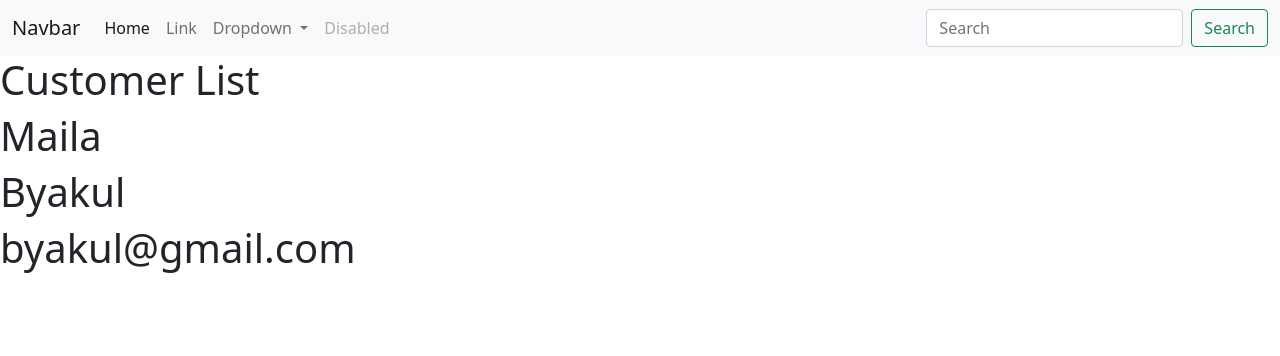
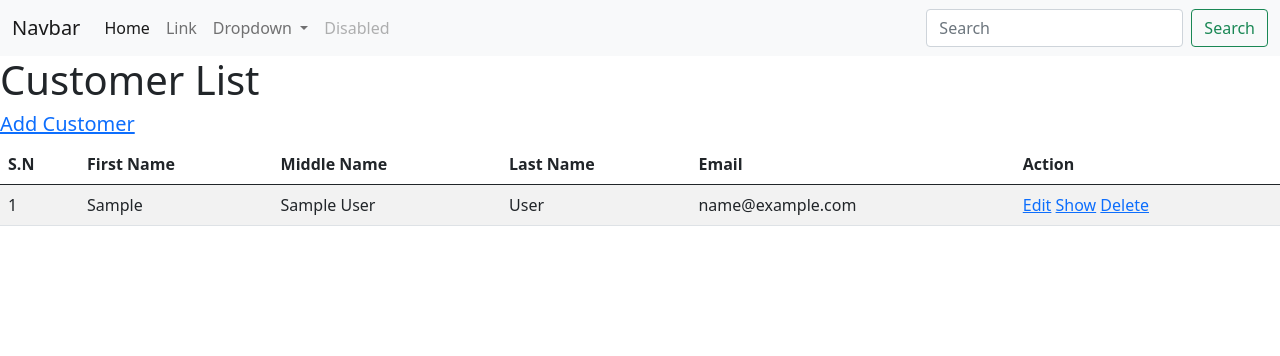
Before and after one commit to sumitstha1/customer_tracker, a Django app: page /ct/customers/ in a window 1280 px wide. Shown: the top 356 px of the page. Run offline with Django 4.2, Linux system fonts and the light colour scheme; tables that the repository leaves empty hold one stand-in row (Sample ...).

Commit message:
saving data in db & creating the table for data list

```diff
--- a/project_customer/app_customer/templates/customers/index.html
+++ b/project_customer/app_customer/templates/customers/index.html
@@ -6,9 +6,34 @@ CUSTOMER List
 
 {% block body_content %}
 <h1>Customer List</h1>
-
-<h1>{{ data.first_name }}</h1>
-<h1>{{ data.last_name }}</h1>
-<h1>{{ data.email }}</h1>
+<h5><a href="{% url 'customer.create' %}">Add Customer</a></h5>
+<table class="table table-striped">
+    <thead>
+        <tr>
+           <th>S.N</th>
+           <th>First Name</th>
+           <th>Middle Name</th>
+           <th>Last Name</th>
+           <th>Email</th>
+           <th>Action</th>
+        </tr>
+    </thead>
+    <tbody>
+       {% for customer in customers %}
+        <tr>
+            <td>{{ forloop.counter }}</td>
+            <td>{{ customer.first_name }}</td>
+            <td>{{ customer.middle_name }}</td>
+            <td>{{ customer.last_name }}</td>
+            <td>{{ customer.email }}</td>
+            <td>
+                <a href='#'>Edit</a>
+                <a href='#'>Show</a>
+                <a href='#'>Delete</a>
+            </td>
+        </tr>
+        {% endfor %}
+    </tbody>
+</table>
 
 {% endblock %}
--- a/project_customer/app_customer/views.py
+++ b/project_customer/app_customer/views.py
@@ -2,21 +2,35 @@ from venv import create
 from django.shortcuts import render
 
 from app_customer.forms import CustomerCreateForm
+from .models import Customer
 
 # Create your views here.
 def customer_index(request):
     template = 'customers/index.html'
-    contex = {
-        "data": {
-            "first_name": "Maila",
-            "last_name": "Byakul",
-            "email": "byakul@gmail.com"
-        }
-    }
-    return render(request, template, contex)
+    customers = Customer.objects.all()
+    context = {"customers": customers}
+    return render(request, template, context)
 
 def customer_create(request):
     create_form = CustomerCreateForm()
     context = {"form": create_form}
+    if request.method == "POST":
+        # creating model object
+        customer = Customer()
+
+        # assigning value to attributes
+        customer.first_name = request.POST.get('first_name')
+        customer.middle_name = request.POST.get('middle_name')
+        customer.last_name = request.POST.get('last_name')
+        customer.email = request.POST.get('email')
+        customer.password = request.POST.get('password')
+
+        # storing value to db
+        customer.save()
+
+        context.setdefault("msg", "Successfully Added")
+        template = 'customers/create.html'
+        return render(request, template, context)
+
     template = 'customers/create.html'
     return render(request, template, context)
```
Also changed, not shown: project_customer/app_customer/templates/customers/create.html (+11 -2 lines).
